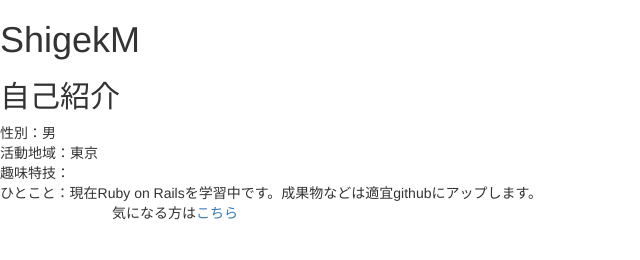
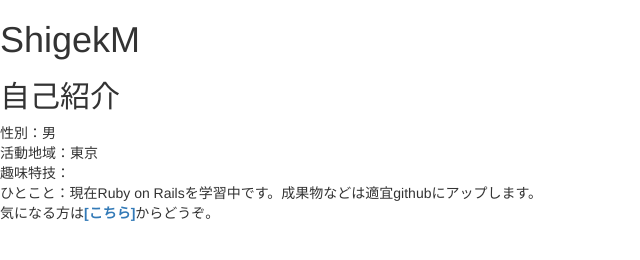
Before and after one commit to shigekm/shigekm.github.io, a plain HTML site: page index.html in a window 1280 px wide. Shown: the whole page, without its empty margins (0-640 px from the left). Drawn offline with nearby package versions, Linux system fonts and the light colour scheme.

Commit message:
edit texts

```diff
--- a/index.html
+++ b/index.html
@@ -25,7 +25,7 @@
         活動地域：東京<br>
         趣味特技：<br>
         ひとこと：現在Ruby on Railsを学習中です。成果物などは適宜githubにアップします。<br>
-        　　　　　　　　気になる方は<a href="https://github.com/shigekm/shigekm.github.io">こちら</a>
+                気になる方は<a href="https://github.com/shigekm/shigekm.github.io"><b>[こちら]</b></a>からどうぞ。
       </p>
 
     </div>
```
